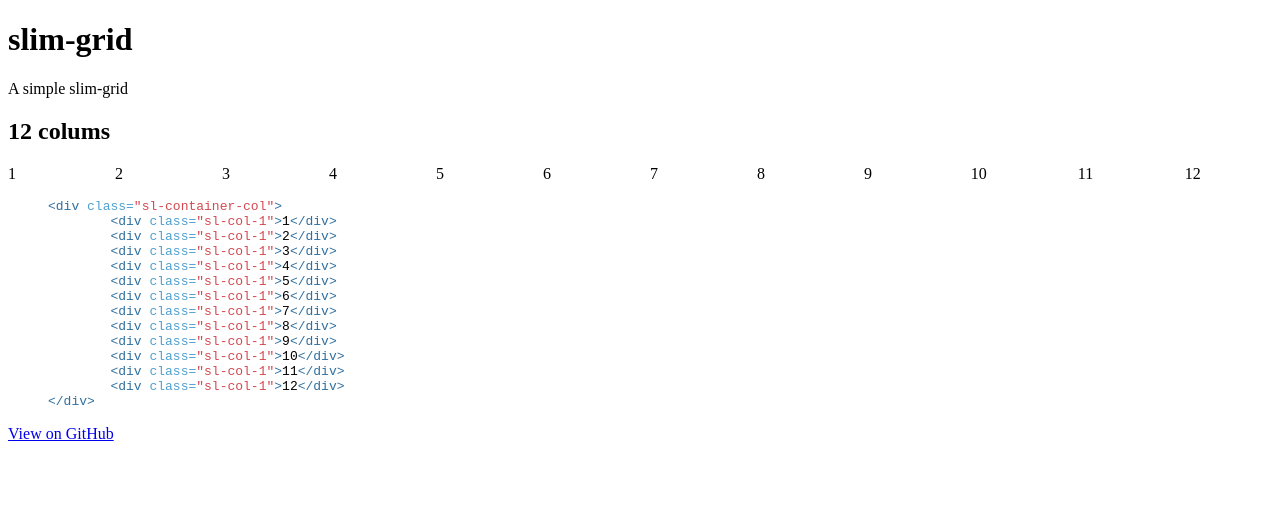
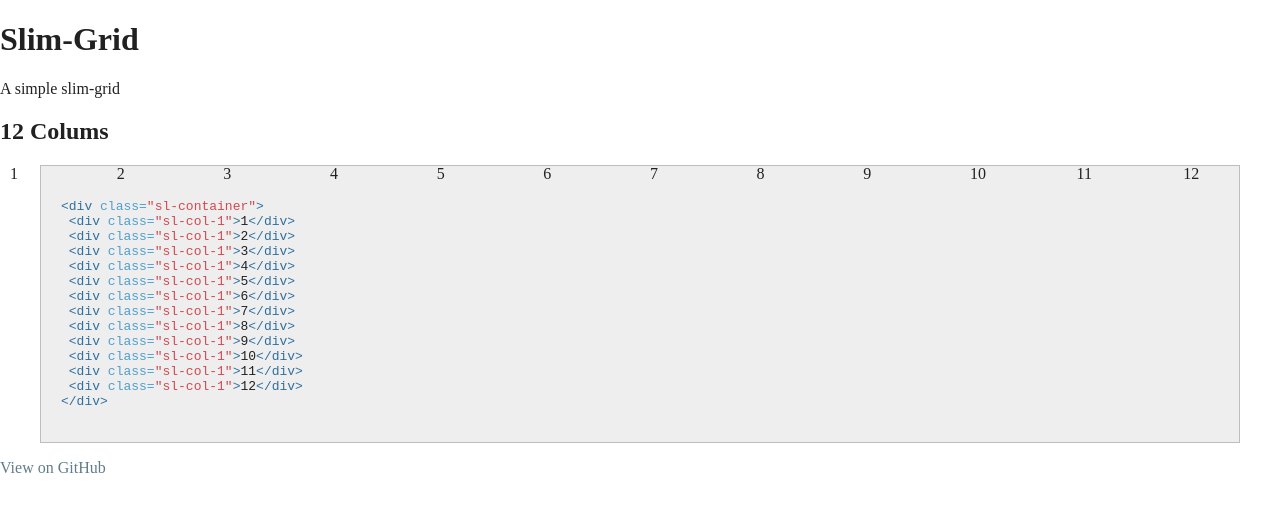
Before and after one commit to Scrum/slims, a Jekyll site: the page built from docs/index.html, in a window 1280 px wide. Shown: the top 512 px of the page. Built offline with Jekyll 4.4.1, drawn with Linux system fonts in a browser that asks for light colours.

Commit message:
update docs

```diff
--- a/app/pcss/_core.pcss
+++ b/app/pcss/_core.pcss
@@ -3,7 +3,8 @@
 	box-sizing: border-box;
 }
 [class*="sl-container-row"],
-[class*="sl-container-col"] {
+[class*="sl-container-col"],
+[class*="sl-container"], {
 	@mixin clearfix;
 }
 
--- /dev/null
+++ b/docs/assets/css/demo.css
@@ -0,0 +1,7 @@
+@import url(https://fonts.googleapis.com/css?family=Roboto+Mono:400,400italic,300italic,300,500,500italic,700,700italic);
+html, body { margin: 0; padding: 0; border: 0;}
+body {color: #212121;}
+a {color: #607d8b;text-decoration: none;}
+h1, h2 { text-transform: capitalize; }
+.demo-content { box-sizing: border-box;}
+.highlight {border: 1px solid #bdbdbd;padding: 20px;background-color: #eeeeee;}
--- a/docs/index.html
+++ b/docs/index.html
@@ -5,8 +5,9 @@ slug: slim-grid
 lead: "A simple slim-grid"
 ---
 
+<div class="demo-content">
 	<h2>12 colums</h2>
-<div class="sl-container-col">
+	<div class="sl-container">
 		<div class="sl-col-1">1</div>
 		<div class="sl-col-1">2</div>
 		<div class="sl-col-1">3</div>
@@ -22,7 +23,7 @@ lead: "A simple slim-grid"
 	</div>
 
 {% highlight HTML %}
-<div class="sl-container-col">
+<div class="sl-container">
  <div class="sl-col-1">1</div>
  <div class="sl-col-1">2</div>
  <div class="sl-col-1">3</div>
@@ -37,3 +38,4 @@ lead: "A simple slim-grid"
  <div class="sl-col-1">12</div>
 </div>
 {% endhighlight %}
+</div>
```
Lines whose indentation alone changed are shown as unchanged.
